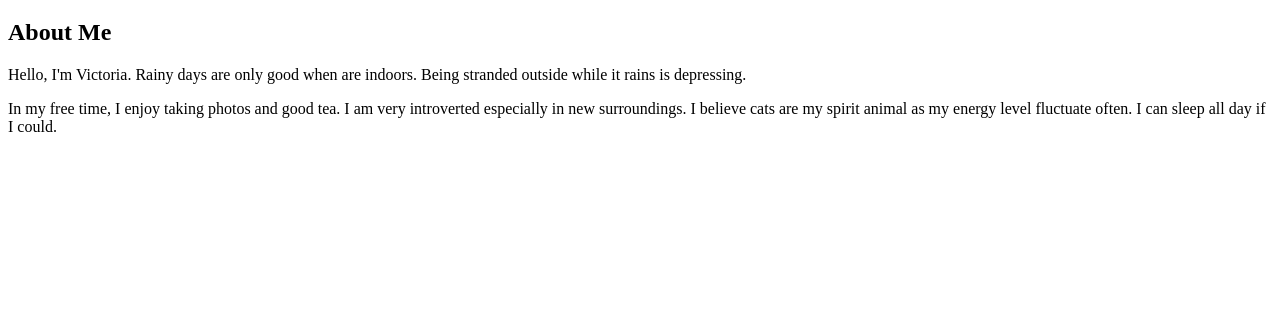
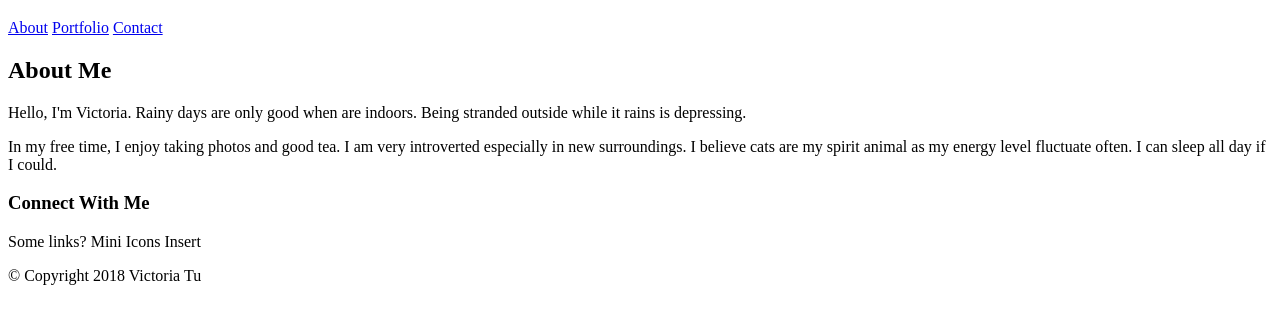
Before and after one commit to victoriatu0022/Basic-Portfolio, a plain HTML site: page index.html in a window 1280 px wide. Shown: the part 61-384 px from the top of the page. Drawn offline with Linux system fonts and the light colour scheme.

Commit message:
update index a little

```diff
--- a/index.html
+++ b/index.html
@@ -5,13 +5,19 @@
     <header>
 
         <title>Victoria Tu - Assignment One</title>
+        <h1>Victoria Tu</h1>
+
+
+ <!-- HEADER LINKS? NOT QUITE SURE YET -->
+
+       <a href ="index.html">About</a>
+       <a href ="portfolio.html">Portfolio</a>
+       <a href ="contact.html">Contact</a>
 
     </header>
 
 <!-- BODY BELOW -->
     <body>
-
-    <h1>Victoria Tu</h1>
 
     <h2>About Me</h2>
 
@@ -25,7 +31,22 @@ Hello, I'm Victoria. Rainy days are only good when are indoors. Being stranded o
     In my free time, I enjoy taking photos and good tea. I am very introverted especially in new surroundings. I believe cats are my spirit animal as my energy level fluctuate often. I can sleep all day if I could.
     </p>
 
+<!-- Side Connect With Me -->
 
+    <h3>Connect With Me</h3>
+
+    <p>
+    Some links? Mini Icons Insert
+    </p>
+
+
+
+<!--Ending -->
+
+<p>
+        © Copyright 2018 Victoria Tu
+
+</p>
 
 </body>
 
```
Also changed, not shown: 3 other files. Lines whose indentation alone changed are shown as unchanged.
